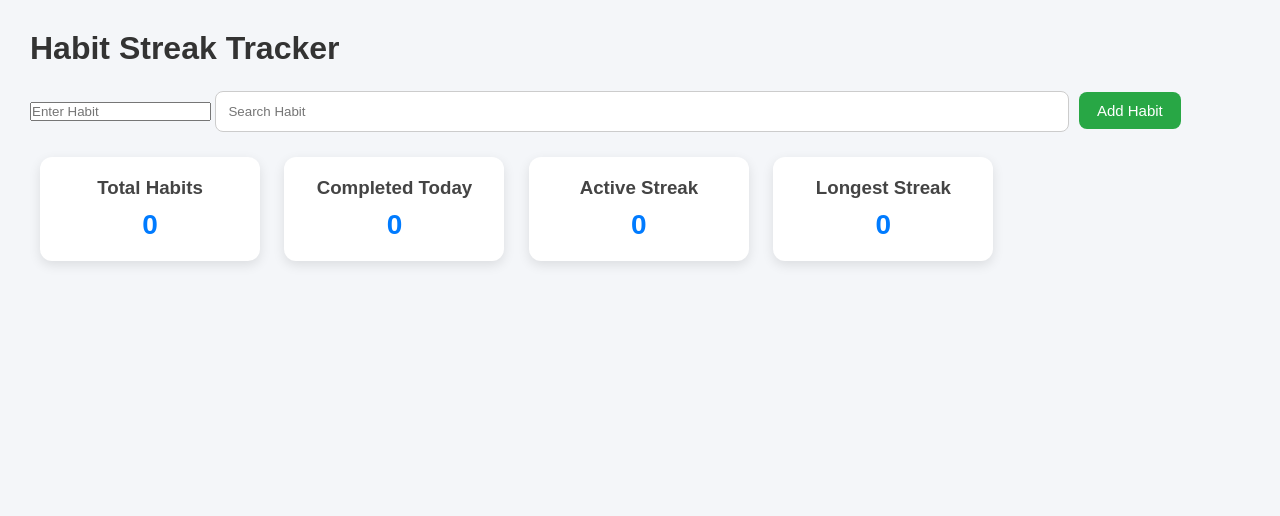
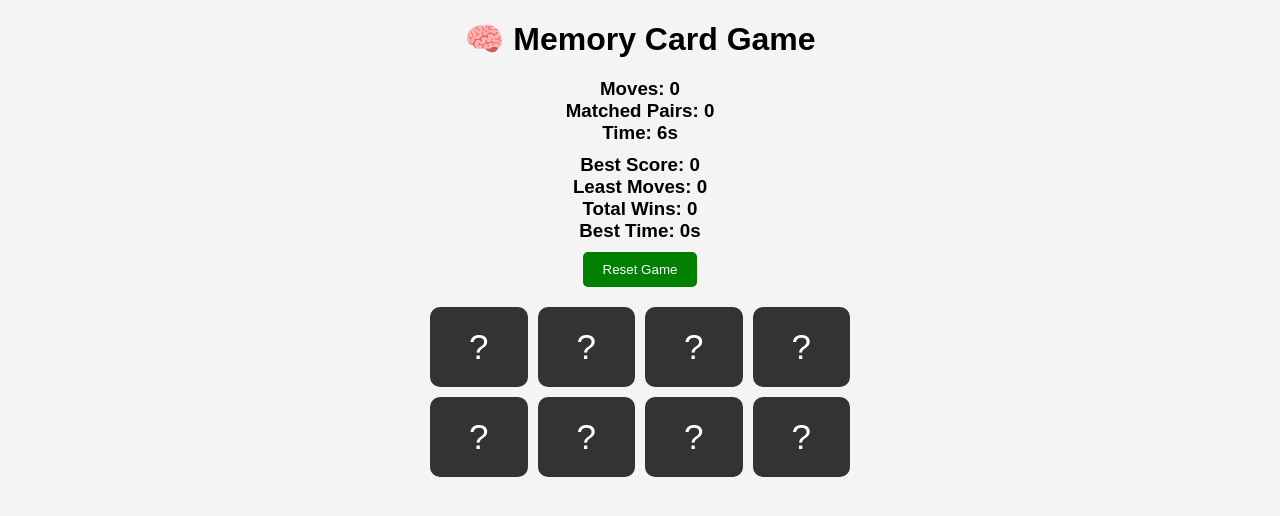
Before and after one commit to vidhimistry621-max/README.md, a PHP site: page / in a window 1280 px wide. Shown: the top 516 px of the page. Run offline with PHP 8.4, Linux system fonts and the light colour scheme.

Commit message:
Add files via upload
Day 11 - Memory Card Game with Local Storage Completed

```diff
--- a/index.html
+++ b/index.html
@@ -2,45 +2,33 @@
 <html lang="en">
 <head>
     <meta charset="UTF-8">
-<meta name="viewport" content="width=device-width, initial-scale=1.0">
-<title>Habit Streak Tracker</title>
+    <title>Memory Card Game</title>
     <link rel="stylesheet" href="style.css">
 </head>
 <body>
 
-<div class="container">
-    <h1>Habit Streak Tracker</h1>
+    <h1>🧠 Memory Card Game</h1>
 
-    <input type="text" id="habitInput" placeholder="Enter Habit">
-    <input type="search" class="searchInput" placeholder="Search Habit">
-
-    <button class="addbtn">Add Habit</button>
-
-    <div class="stats">
-        <div class="card">
-            <h3>Total Habits</h3>
-            <p id="totalHabits">0</p>
+    <div class="info">
+        <h3>Moves: <span id="moves">0</span></h3>
+        <h3>Matched Pairs: <span id="matched">0</span></h3>
+        <h3>Time: <span id="timer">0</span>s</h3>
     </div>
 
-        <div class="card">
-            <h3>Completed Today</h3>
-            <p id="completedHabits">0</p>
+    <div class="records">
+        <h3>Best Score: <span id="bestScore">0</span></h3>
+        <h3>Least Moves: <span id="leastMoves">0</span></h3>
+        <h3>Total Wins: <span id="wins">0</span></h3>
+        <h3>Best Time: <span id="bestTime">0</span>s</h3>
     </div>
 
-        <div class="card">
-            <h3>Active Streak</h3>
-            <p id="activeStreak">0</p>
-        </div>
+    <button id="resetBtn">Reset Game</button>
 
-        <div class="card">
-            <h3>Longest Streak</h3>
-            <p id="longestStreak">0</p>
-        </div>
-    </div>
+    <div class="game-board" id="gameBoard"></div>
 
-    <div class="habitList"></div>
-</div>
+    <h2 id="message"></h2>
 
     <script src="script.js"></script>
+
 </body>
 </html>
--- a/script.js
+++ b/script.js
@@ -1,170 +1,199 @@
-const addBtn = document.querySelector(".addbtn");
-const habitInput = document.getElementById("habitInput");
-const habitList = document.querySelector(".habitList");
-const searchInput = document.querySelector(".searchInput");
+const gameBoard = document.getElementById("gameBoard");
 
-let habits =
-JSON.parse(localStorage.getItem("habits")) || [];
+const movesText = document.getElementById("moves");
+const matchedText = document.getElementById("matched");
+const message = document.getElementById("message");
 
-function saveHabits() {
-    localStorage.setItem(
-        "habits",
-        JSON.stringify(habits)
-    );
+const bestScoreText = document.getElementById("bestScore");
+const leastMovesText = document.getElementById("leastMoves");
+const winsText = document.getElementById("wins");
+const bestTimeText = document.getElementById("bestTime");
+
+const timerText = document.getElementById("timer");
+const resetBtn = document.getElementById("resetBtn");
+
+let cards = ["🐶","🐱","🍎","🍌","🐶","🐱","🍎","🍌"];
+
+let firstCard = null;
+let secondCard = null;
+let lockBoard = false;
+
+let moves = 0;
+let matchedPairs = 0;
+
+let seconds = 0;
+
+let timer = setInterval(() => {
+    seconds++;
+    timerText.innerText = seconds;
+},1000);
+
+cards.sort(() => Math.random() - 0.5);
+
+function createBoard(){
+
+    gameBoard.innerHTML = "";
+
+    cards.forEach((emoji)=>{
+
+        const card = document.createElement("div");
+
+        card.classList.add("card");
+
+        card.dataset.value = emoji;
+
+        card.innerText = "?";
+
+        card.addEventListener("click",flipCard);
+
+        gameBoard.appendChild(card);
+
+    });
+
 }
 
-function updateStats() {
+function flipCard(){
 
-    const totalHabits = habits.length;
+    if(lockBoard) return;
 
-    const completedHabits =
-    habits.filter(h => h.completed).length;
+    if(this === firstCard) return;
 
-    const activeStreak =
-    habits.reduce(
-        (sum,h)=>sum+h.streak,
-        0
-    );
+    this.innerText = this.dataset.value;
+    this.classList.add("flipped");
 
-    const longestStreak =
-    Math.max(
-        ...habits.map(
-            h=>h.longestStreak
-        ),
-        0
-    );
+    if(!firstCard){
 
-    document.getElementById( "totalHabits" ).textContent = totalHabits;
-    document.getElementById( "completedHabits").textContent = completedHabits;
-    document.getElementById("activeStreak").textContent = activeStreak;
-    document.getElementById("longestStreak").textContent = longestStreak;
+        firstCard = this;
+        return;
+
+    }
+
+    secondCard = this;
+
+    moves++;
+    movesText.innerText = moves;
+
+    checkMatch();
+
 }
-    function displayHabits(data = habits) {
 
-    habitList.innerHTML = "";
+function checkMatch(){
 
-    data.forEach(habit => {
+    if(firstCard.dataset.value === secondCard.dataset.value){
 
-        let badge = "";
+        matchedPairs++;
 
-        if(habit.streak >= 5){
-            badge = " Gold";
-        }
-        else if(habit.streak >= 3){
-            badge = "Silver";
-        }
-        else if(habit.streak >= 2){
-            badge = "Bronze";
+        matchedText.innerText = matchedPairs;
+
+        firstCard.removeEventListener("click",flipCard);
+        secondCard.removeEventListener("click",flipCard);
+
+        resetCards();
+
+        if(matchedPairs === 4){
+
+            winGame();
+
         }
 
-        const div = document.createElement("div");
+    }
+    else{
 
-        div.classList.add("habitCard");
+        lockBoard = true;
 
-        div.innerHTML = `<h3>${habit.name}</h3>
+        setTimeout(()=>{
 
-        <p> Streak: ${habit.streak}</p>
+            firstCard.innerText = "?";
+            secondCard.innerText = "?";
 
-        <p>${badge}</p>
+            firstCard.classList.remove("flipped");
+            secondCard.classList.remove("flipped");
 
-        <button onclick="completeHabit(${habit.id})">Complete</button>
+            resetCards();
 
-        <button onclick="deleteHabit(${habit.id})">Delete</button>
-        `;
+        },1000);
 
-        habitList.appendChild(div);
-    });
+    }
+
 }
 
-     addBtn.addEventListener("click", () => {
+function resetCards(){
 
-    const name =habitInput.value.trim();
+    firstCard = null;
+    secondCard = null;
+    lockBoard = false;
 
-    if(!name){
-        alert("Enter Habit Name");
-        return;
+}
+
+function winGame(){
+
+    clearInterval(timer);
+
+    message.innerText = "🎉 Congratulations! You Won!";
+
+    let bestScore =
+        Number(localStorage.getItem("bestScore")) || 0;
+
+    bestScore += 10;
+
+    localStorage.setItem("bestScore",bestScore);
+
+    let wins =
+        Number(localStorage.getItem("wins")) || 0;
+
+    wins++;
+
+    localStorage.setItem("wins",wins);
+
+    let leastMoves =
+        Number(localStorage.getItem("leastMoves"));
+
+    if(!leastMoves || moves < leastMoves){
+
+        localStorage.setItem(
+            "leastMoves",
+            moves
+        );
+
     }
 
-    habits.push({
-        id: Date.now(),
-        name,
-        completed:false,
-        streak:0,
-        longestStreak:0,
-        lastCompleted:null
-    });
+    let bestTime =
+        Number(localStorage.getItem("bestTime"));
 
-    habitInput.value = "";
+    if(!bestTime || seconds < bestTime){
 
-    saveHabits();
-    displayHabits();
-    updateStats();
+        localStorage.setItem(
+            "bestTime",
+            seconds
+        );
+
+    }
+
+    loadRecords();
+
+}
+
+function loadRecords(){
+
+    bestScoreText.innerText =
+        localStorage.getItem("bestScore") || 0;
+
+    leastMovesText.innerText =
+        localStorage.getItem("leastMoves") || 0;
+
+    winsText.innerText =
+        localStorage.getItem("wins") || 0;
+
+    bestTimeText.innerText =
+        localStorage.getItem("bestTime") || 0;
+
+}
+
+resetBtn.addEventListener("click",()=>{
+
+    location.reload();
+
 });
 
-function completeHabit(id){
-
-    const today =
-    new Date().toDateString();
-
-    habits = habits.map(habit => {
-
-        if(habit.id === id){
-
-            if(
-                habit.lastCompleted !== today
-            ){
-
-                habit.completed = true;
-
-                habit.streak++;
-
-                habit.lastCompleted =
-                today;
-
-                if(
-                    habit.streak >
-                    habit.longestStreak
-                ){
-                    habit.longestStreak =
-                    habit.streak;
-                }
-            }
-        }
-
-        return habit;
-    });
-
-    saveHabits();
-    displayHabits();
-    updateStats();
-}
-
-function deleteHabit(id){
-
-    habits =habits.filter( habit => habit.id !== id
-    );
-
-    saveHabits();
-    displayHabits();
-    updateStats();
-}
-
- searchInput.addEventListener("input",() => {
-
-        const value =
-        searchInput.value
-        .toLowerCase();
-
-        const filtered =
-        habits.filter(habit =>
-            habit.name
-            .toLowerCase()
-            .includes(value)
-        );
-
-        displayHabits(filtered);
-    }
-);
-
-displayHabits();
-updateStats();
+createBoard();
+loadRecords();
--- a/style.css
+++ b/style.css
@@ -2,127 +2,59 @@
     margin:0;
     padding:0;
     box-sizing:border-box;
-    font-family:Arial, Helvetica, sans-serif;
+    font-family:Arial, sans-serif;
 }
 
 body{
-    background:#f4f6f9;
-    padding:30px;
-}
-
-.Container{
-    background:white;
-    padding:25px;
-    border-radius:15px;
     text-align:center;
-    box-shadow:0 4px 15px rgba(0,0,0,0.1);
-    margin-bottom:30px;
+    background:#f4f4f4;
+    padding:20px;
 }
 
 h1{
     margin-bottom:20px;
-    color:#333;
 }
 
-.searchInput{
-    width:70%;
-    padding:12px;
-    border:1px solid #ccc;
-    border-radius:8px;
-    margin-bottom:15px;
+.info,
+.records{
+    margin:10px;
+}
+
+.game-board{
+    width:420px;
+    margin:20px auto;
+    display:grid;
+    grid-template-columns:repeat(4,1fr);
+    gap:10px;
+}
+
+.card{
+    height:80px;
+    background:#333;
+    color:white;
+    font-size:35px;
+    display:flex;
+    justify-content:center;
+    align-items:center;
+    cursor:pointer;
+    border-radius:10px;
+}
+
+.card.flipped{
+    background:white;
+    color:black;
 }
 
 button{
-    padding:10px 18px;
+    padding:10px 20px;
     border:none;
-    border-radius:8px;
+    background:green;
+    color:white;
     cursor:pointer;
-    margin:5px;
-    font-size:15px;
-    transition:0.3s;
+    border-radius:5px;
 }
 
-.addbtn{
-    background:#28a745;
-    color:white;
+#message{
+    color:green;
+    margin-top:20px;
 }
-
-.addbtn:hover{
-    background:#218838;
-}
-
-.compbtn{
-    background:#007bff;
-    color:white;
-}
-
-.compbtn:hover{
-    background:#0069d9;
-}
-
-.delbtn{
-    background:#dc3545;
-    color:white;
-}
-
-.delbtn:hover{
-    background:#c82333;
-}
-
-.counter{
-    margin-top:15px;
-    font-size:18px;
-    font-weight:bold;
-    color:#444;
-}
-
-.habitList{
-    display:grid;
-    grid-template-columns:repeat(auto-fit,minmax(250px,1fr));
-    gap:20px;
-    margin-bottom:30px;
-}
-
-.habitCard{
-    background:white;
-    padding:20px;
-    border-radius:12px;
-    box-shadow:0 4px 12px rgba(0,0,0,0.1);
-}
-
-.habitCard h3{
-    margin-bottom:10px;
-    color:#222;
-}
-
-.habitCard p{
-    margin-bottom:15px;
-    font-size:18px;
-    font-weight:bold;
-}
-
-.habitCard button{
-    margin-right:8px;
-}
-
-.card{
-    display:inline-block;
-    width:220px;
-    background:white;
-    padding:20px;
-    margin:10px;
-    text-align:center;
-    border-radius:12px;
-    box-shadow:0 4px 12px rgba(0,0,0,0.1);
-}
-
-.card h3{
-    margin-bottom:10px;
-    color:#444;
-}
-
-.card p{
-    font-size:28px;
-    font-weight:bold;
-    color:#007bff;
-}
```
Lines whose indentation alone changed are shown as unchanged.
